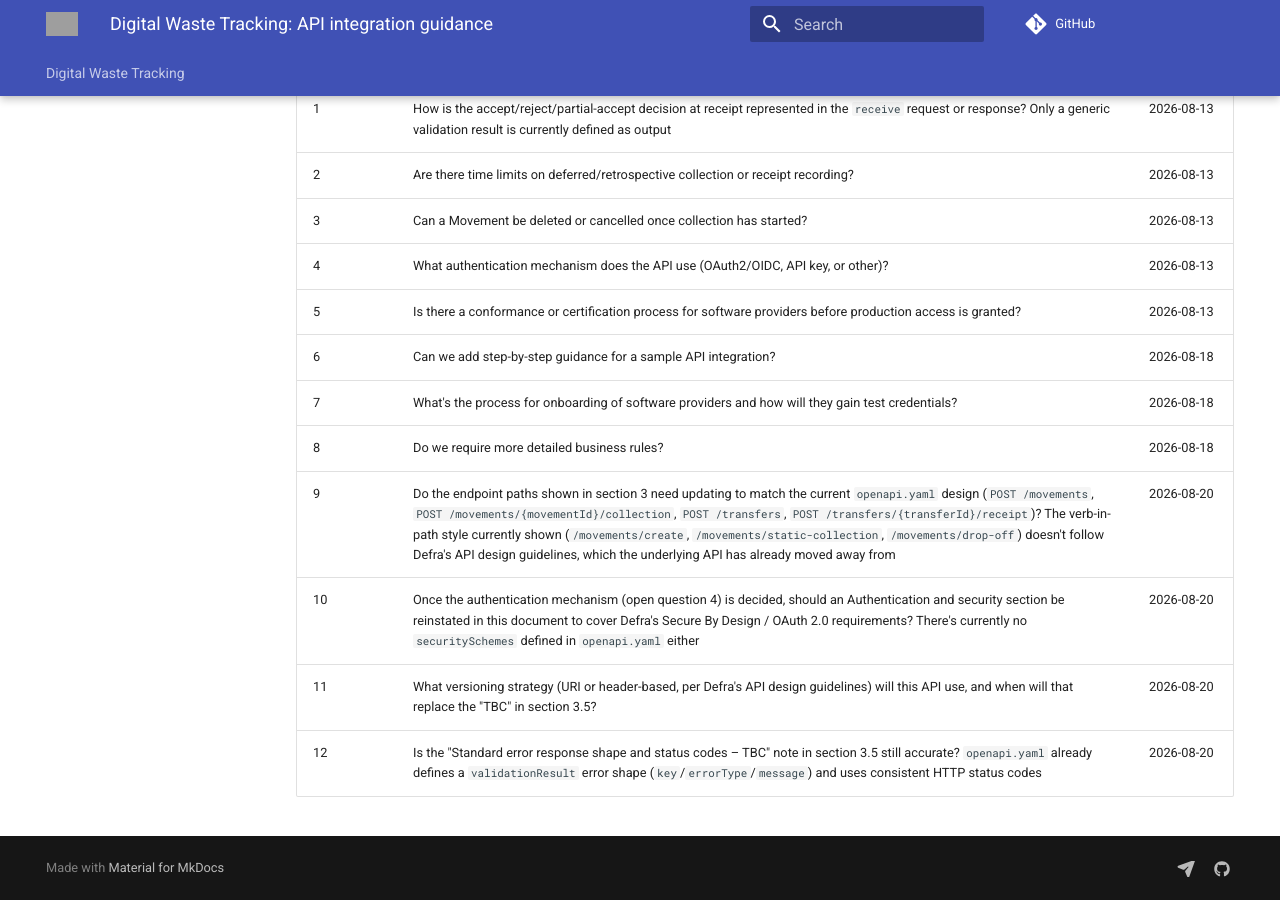
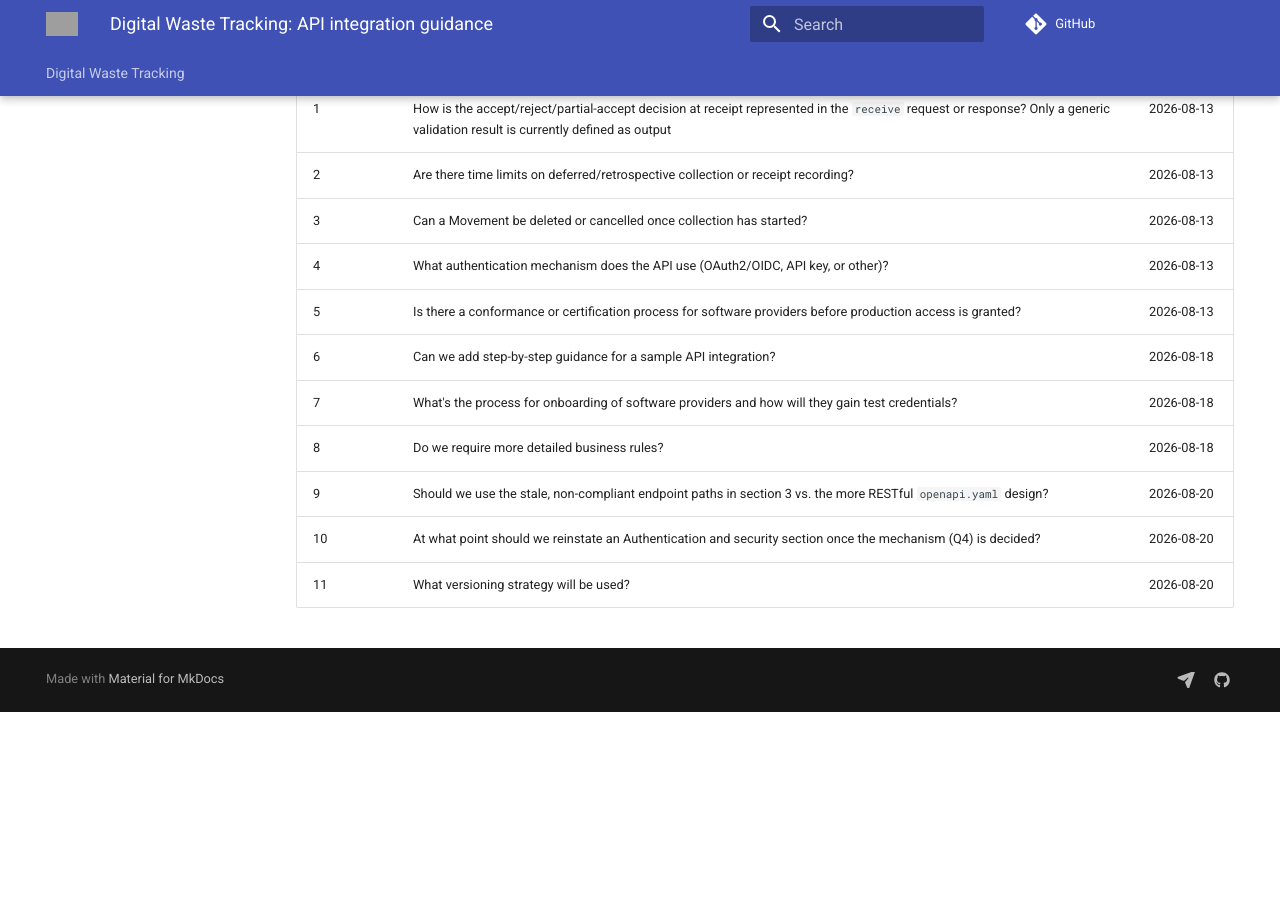
Before and after one commit to DEFRA/digital-waste-tracking-api-docs, an MkDocs documentation site: the page built from docs/software-provider-integration-guidance.md, in a window 1280 px wide and 900 px high, scrolled down 10119 px. Built offline with MkDocs 1.6.1 and Material for MkDocs 9.7.7, drawn with Linux system fonts in a browser that asks for light colours; comment, search, counter and statistics services are not loaded; the version menu is left out; after the commit the page ends 10831 px from its top, so only the background shows below that; grey boxes are pictures that could not be loaded.

Commit message:
Tighten wording on questions 9-11, remove question 12
Shortened 9-11 to plain questions rather than including the
supporting detail inline. Removed 12 (error response shape TBC
accuracy) - not being tracked for now.

```diff
--- a/docs/software-provider-integration-guidance.md
+++ b/docs/software-provider-integration-guidance.md
@@ -358,7 +358,6 @@ Many Movement IDs can be linked to a single Transfer ID at drop-off; a Transfer
 | 6 | Can we add step-by-step guidance for a sample API integration? | 2026-08-18 |
 | 7 | What's the process for onboarding of software providers and how will they gain test credentials? | 2026-08-18 |
 | 8 | Do we require more detailed business rules? | 2026-08-18 |
-| 9 | Do the endpoint paths shown in section 3 need updating to match the current `openapi.yaml` design (`POST /movements`, `POST /movements/{movementId}/collection`, `POST /transfers`, `POST /transfers/{transferId}/receipt`)? The verb-in-path style currently shown (`/movements/create`, `/movements/static-collection`, `/movements/drop-off`) doesn't follow Defra's API design guidelines, which the underlying API has already moved away from | 2026-08-20 |
-| 10 | Once the authentication mechanism (open question 4) is decided, should an Authentication and security section be reinstated in this document to cover Defra's Secure By Design / OAuth 2.0 requirements? There's currently no `securitySchemes` defined in `openapi.yaml` either | 2026-08-20 |
-| 11 | What versioning strategy (URI or header-based, per Defra's API design guidelines) will this API use, and when will that replace the "TBC" in section 3.5? | 2026-08-20 |
-| 12 | Is the "Standard error response shape and status codes – TBC" note in section 3.5 still accurate? `openapi.yaml` already defines a `validationResult` error shape (`key`/`errorType`/`message`) and uses consistent HTTP status codes | 2026-08-20 |
+| 9 | Should we use the stale, non-compliant endpoint paths in section 3 vs. the more RESTful `openapi.yaml` design? | 2026-08-20 |
+| 10 | At what point should we reinstate an Authentication and security section once the mechanism (Q4) is decided? | 2026-08-20 |
+| 11 | What versioning strategy will be used? | 2026-08-20 |
```
